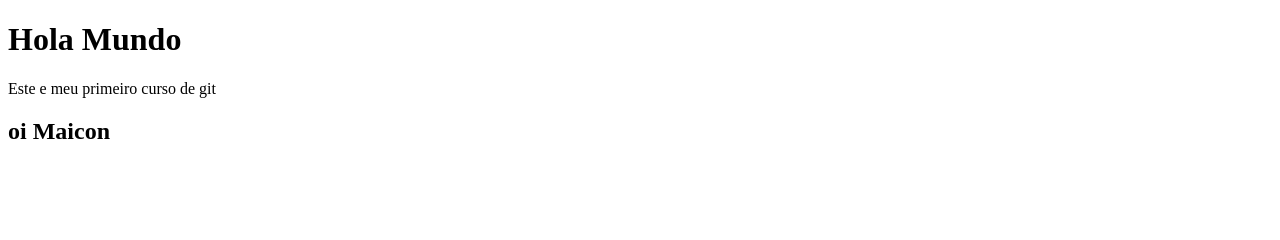
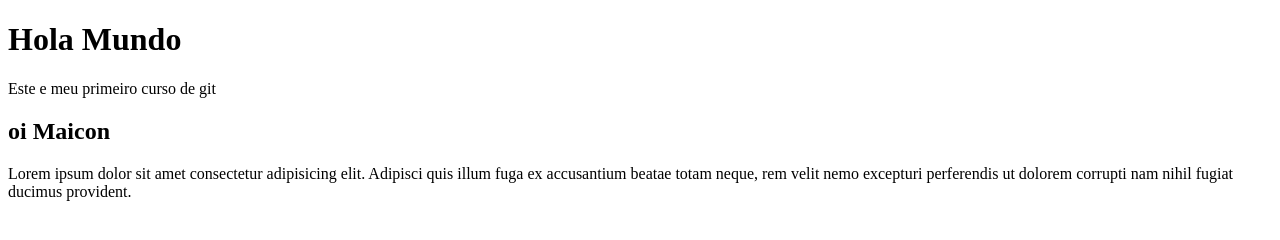
Before and after one commit to Maicon308/teste, a plain HTML site: page index.html in a window 1280 px wide. Drawn offline with Linux system fonts and the light colour scheme.

Commit message:
AQUI PODE AVACALHAR E APRENDER

```diff
--- a/index.html
+++ b/index.html
@@ -9,5 +9,10 @@
     <h1>Hola Mundo</h1>
     <p>Este e meu primeiro curso de git</p>
     <h2>oi Maicon</h2>
+    <P>
+        Lorem ipsum dolor sit amet consectetur adipisicing elit.
+        Adipisci quis illum fuga ex accusantium beatae totam neque,
+         rem velit nemo excepturi perferendis ut dolorem corrupti nam nihil fugiat ducimus provident.
+    </P>
 </body>
 </html>
```
